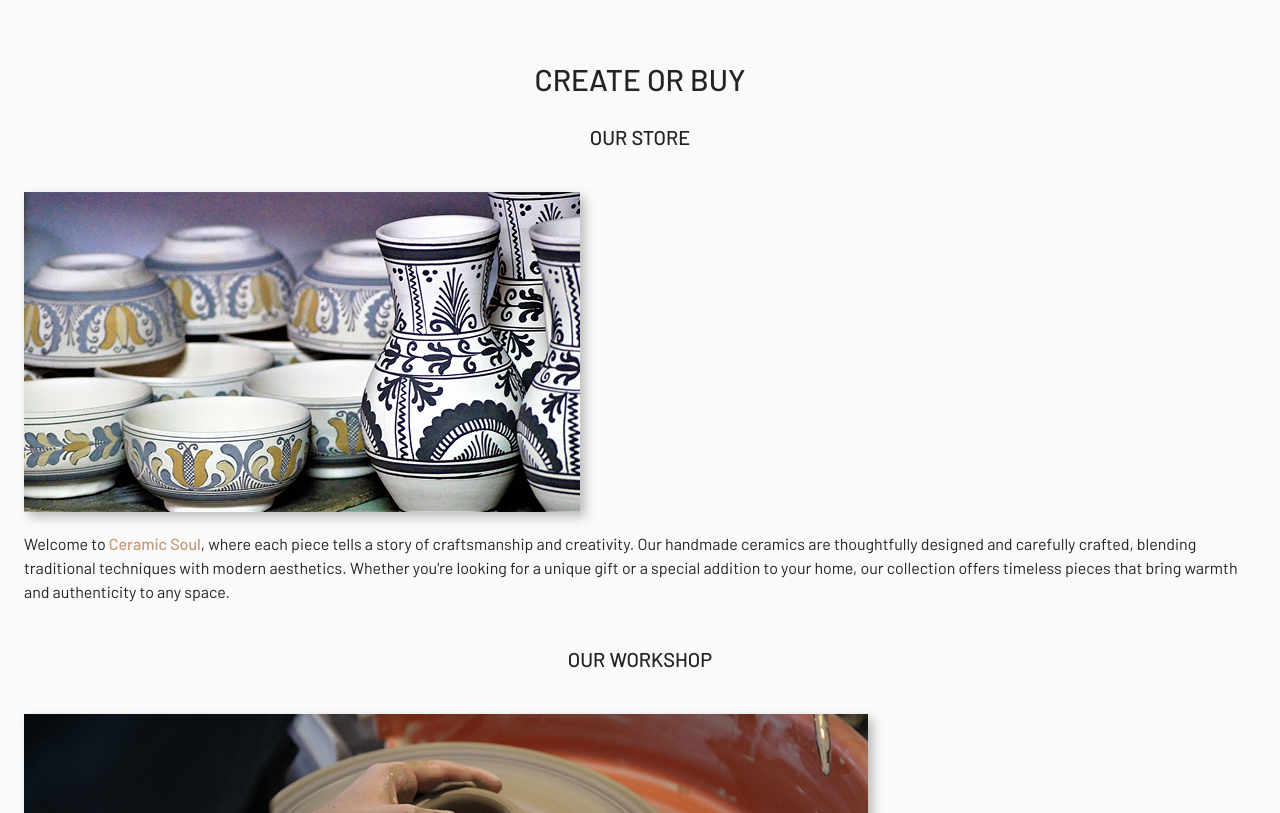
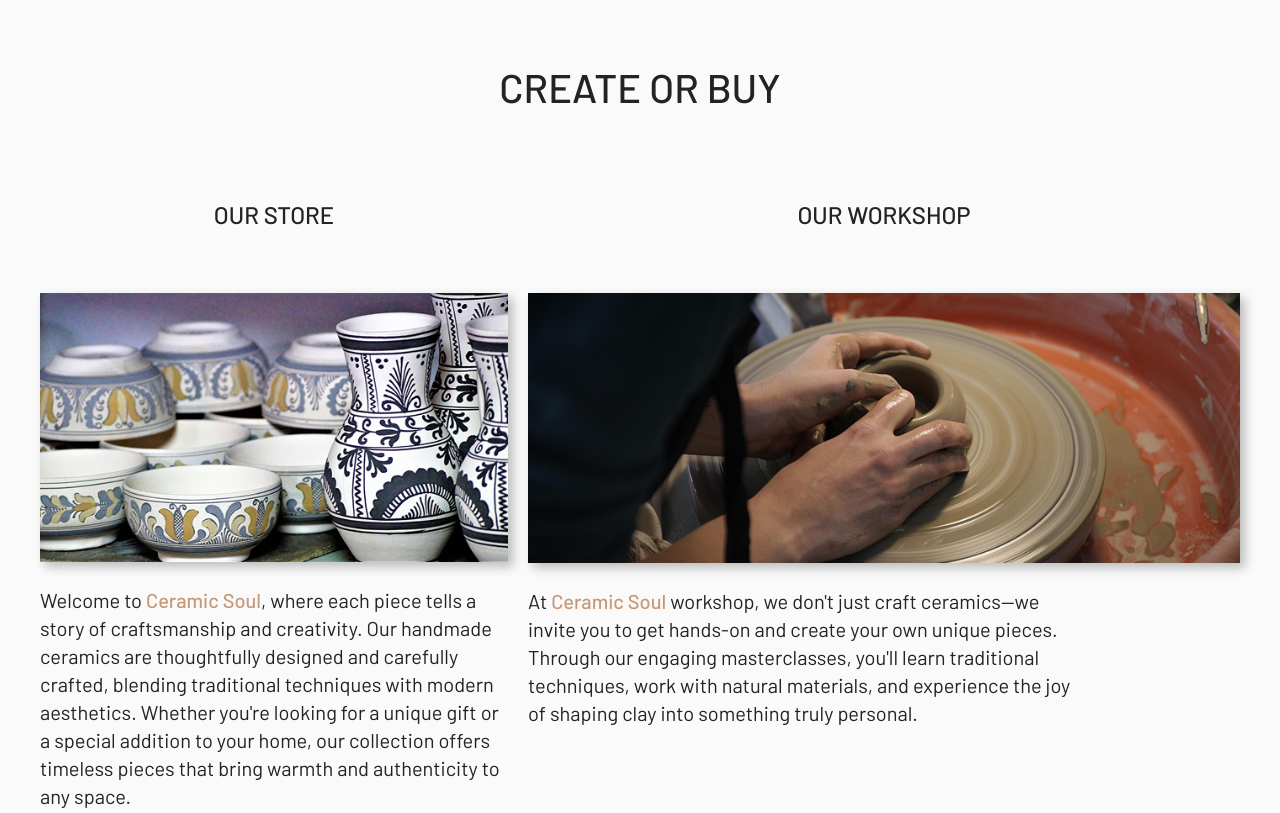
Before and after one commit to Nikichva/Ceramic_Soul, a website built with Vite: page index.html in a window 1280 px wide. Shown: the part 639-1452 px from the top of the page. Built offline with nearby package versions, Linux system fonts and the light colour scheme.

Commit message:
style(activities): add responsive styles for tablet, laptop & desktop

```diff
--- a/src/sections/promo.html
+++ b/src/sections/promo.html
@@ -16,18 +16,20 @@
     </div>
   </div>
 </div>
-<section class="pt-15">
-  <div class="px-2.5 md:px-6 container mx-auto">
+<section class="pt-15 2xl:pt-25 px-2.5 md:px-23.5 lg:px-10">
+  <div class="container mx-auto">
     <h2 class="title title-h2">create or buy</h2>
-    <div class="mt-5 flex flex-row flex-wrap gap-10">
-      <div>
+    <div
+      class="mt-5 md:mt-10 lg:mt-20 flex flex-row flex-wrap gap-10 lg:grid lg:grid-cols-5 lg:gap-5"
+    >
+      <div class="lg:col-span-2">
         <h3 class="title title-h3">our store</h3>
         <img
           src="/src/assets/img/about/store.jpg"
           alt="store"
-          class="mt-10 shadow-img-shadow"
+          class="mt-10 lg:mt-15 shadow-img-shadow w-full"
         />
-        <p class="text-dark font-normal text-base mt-5">
+        <p class="text-dark font-normal text-base md:text-xl mt-5 md:mt-6">
           Welcome to <span class="text-ceramic font-medium">Ceramic Soul</span>,
           where each piece tells a story of craftsmanship and creativity. Our
           handmade ceramics are thoughtfully designed and carefully crafted,
@@ -37,14 +39,16 @@
           to any space.
         </p>
       </div>
-      <div>
+      <div class="lg:col-span-3">
         <h3 class="title title-h3">our workshop</h3>
         <img
           src="/src/assets/img/about/ceramic.jpg"
           alt="ceramic"
-          class="mt-10 shadow-img-shadow"
+          class="mt-10 lg:mt-15 shadow-img-shadow w-full"
         />
-        <p class="text-dark font-normal text-base mt-5">
+        <p
+          class="text-dark font-normal text-base md:text-xl mt-5 md:mt-6 lg:w-139"
+        >
           At
           <span class="text-ceramic font-medium">Ceramic Soul</span> workshop,
           we don't just craft ceramics—we invite you to get hands-on and create
--- a/src/styles/tailwind.css
+++ b/src/styles/tailwind.css
@@ -16,11 +16,11 @@
   }
 
   .title-h2 {
-    @apply text-3xl;
+    @apply text-3xl md:text-4xl lg:text-[2.5rem];
   }
 
   .title-h3 {
-    @apply text-xl;
+    @apply text-xl md:text-2xl;
   }
 }
 
```
